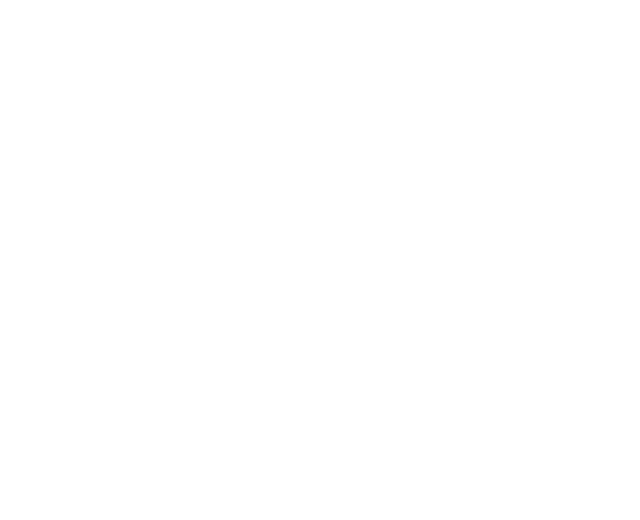
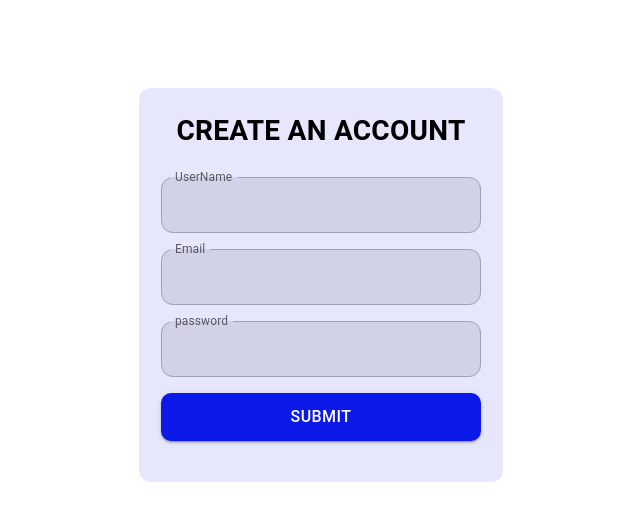
Before and after one commit to Pradhan121/Fullstack_Task, a React app in the folder Frontend/: page /register in a window 1280 px wide. Before the commit this address had no page. Shown: the top 520 px of the page, without its empty margins (319-959 px from the left). Built offline with nearby package versions, Linux system fonts and the light colour scheme; some icons are missing; the HTML template or start-up script is replaced by a standard one.

Commit message:
file changes in frontend

```diff
--- a/Frontend/src/App.jsx
+++ b/Frontend/src/App.jsx
@@ -11,7 +11,7 @@ export default function App() {
      <Router>
        <Routes>
           <Route path='/' element = {<Login/>}/>
-          <Route path='/logout' element={<Register/>}/>
+          <Route path='/register' element={<Register/>}/>
           <Route path='/dashboard' element={<Dashboard/>}/>
         </Routes>
       </Router>
--- a/Frontend/src/auth/Login.jsx
+++ b/Frontend/src/auth/Login.jsx
@@ -16,6 +16,7 @@ import { toast } from "react-toastify";
 export default function Login() {
   const [username, setUserName] = useState("");
   const [password, setPassword] = useState("");
+
   const navigate = useNavigate();
 
    const handleSubmit = () => {
@@ -28,6 +29,8 @@ export default function Login() {
         console.log(res.data.data.username)
          localStorage.setItem('userName', res.data.data.username)
          toast.success("Register successful!");
+          setUserName("");
+          setPassword("");
         navigate("/dashboard");
       })
       .catch((err) => {
@@ -127,7 +130,7 @@ export default function Login() {
           >Submit</Button>
 
              <Link
-                to="/logout"
+                to="/register"
                 style={{
                 textDecoration: "none",
                 color: "#94a3b8",
--- a/Frontend/src/auth/Register.jsx
+++ b/Frontend/src/auth/Register.jsx
@@ -28,6 +28,9 @@ export default function Register() {
         { username, email, password })
       .then(() => {
          toast.success("Register successful!");
+          setUserName("");
+          setEmail("");
+          setPassword("");
         navigate("/");
       })
       .catch((err) => {
--- a/Frontend/src/components/Dashboard.jsx
+++ b/Frontend/src/components/Dashboard.jsx
@@ -13,7 +13,7 @@ export default function Dashboard({ children }) {
 
   return (
     <>
-      <Sidebar/>
+      <Sidebar />
       <Box>
         {children}
       </Box>
--- a/Frontend/src/components/Sidebar.jsx
+++ b/Frontend/src/components/Sidebar.jsx
@@ -1,5 +1,5 @@
 import React, { useState } from 'react'
-import Dashboard from './Dashboard';
+
 import { Box, Button,
   List, ListItem,
   ListItemButton,
@@ -33,7 +33,7 @@ export default function Sidebar() {
 
   return (
     <div>
-        <Dashboard/>
+
       <Button onClick={toggleDrawer(true)}>Open drawer</Button>
       <Drawer open={open} onClose={toggleDrawer(false)}>
         {DrawerList}
```
